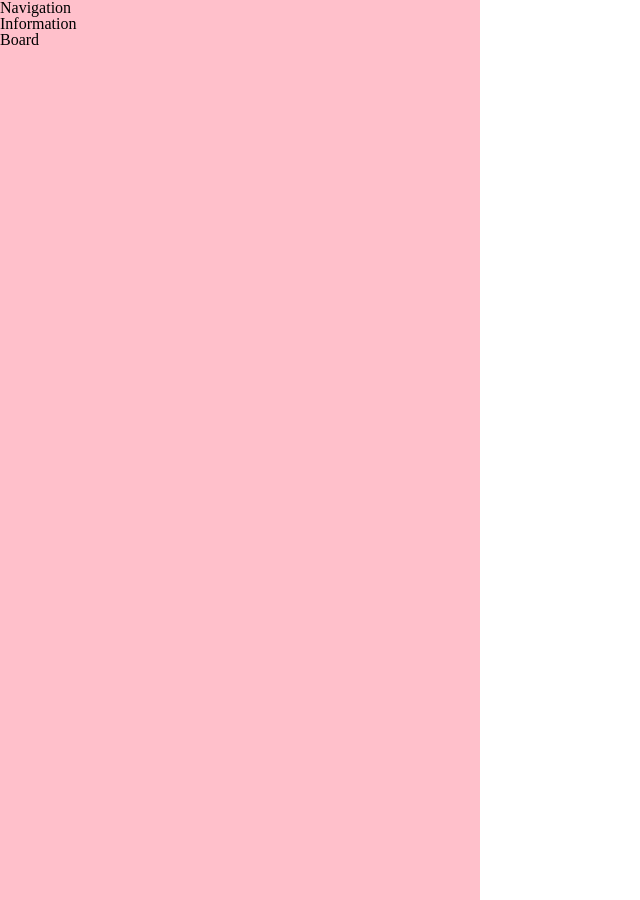
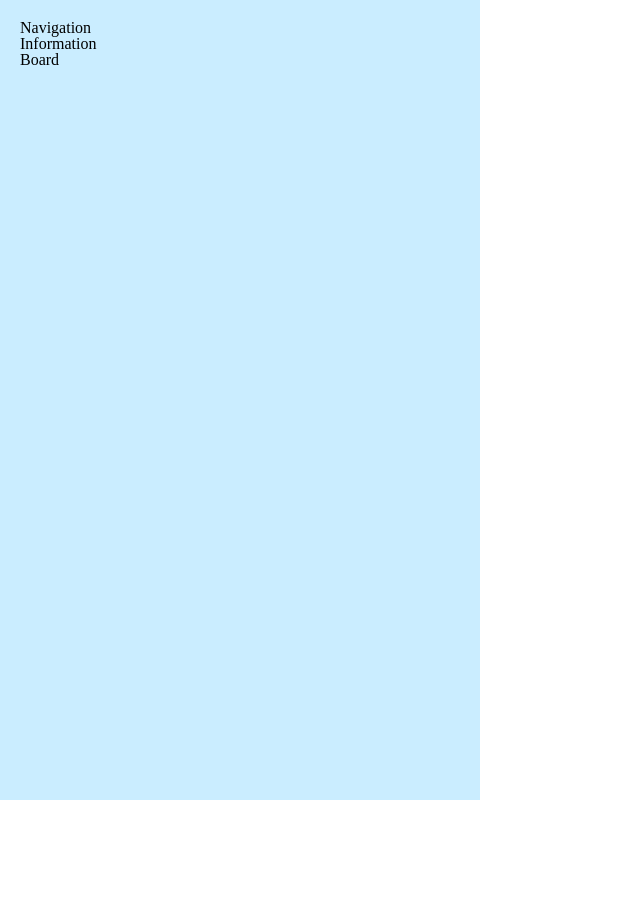
Before and after one commit to icallitnewart/heart-crush, a React (Create React App) app: page / in a window 1280 px wide. Shown: the whole page, without its empty margins (0-640 px from the left). After the commit the page ends 800 px from the top, so only its background shows below. Built offline with nearby package versions, Linux system fonts and the light colour scheme; a web font is replaced by a local one.

Commit message:
Design: 게임 화면 배경 관련 CSS 수정
배경색 지정 및 레이아웃 정렬

Related to: #3

```diff
--- a/src/screens/GameScreen/index.tsx
+++ b/src/screens/GameScreen/index.tsx
@@ -8,10 +8,14 @@ import Information from './Information';
 import Board from './Board';
 
 const Container = styled.div`
+	display: flex;
+	flex-direction: column;
 	width: 100%;
 	max-width: 480px;
-	height: 900px; //모바일에 맞게 수정 필요
-	background-color: pink;
+	height: 100vh;
+	max-height: 900px;
+	padding: 20px 20px 30px;
+	background-color: var(--sub-color-blue);
 `;
 
 interface GameScreenProps {
```
